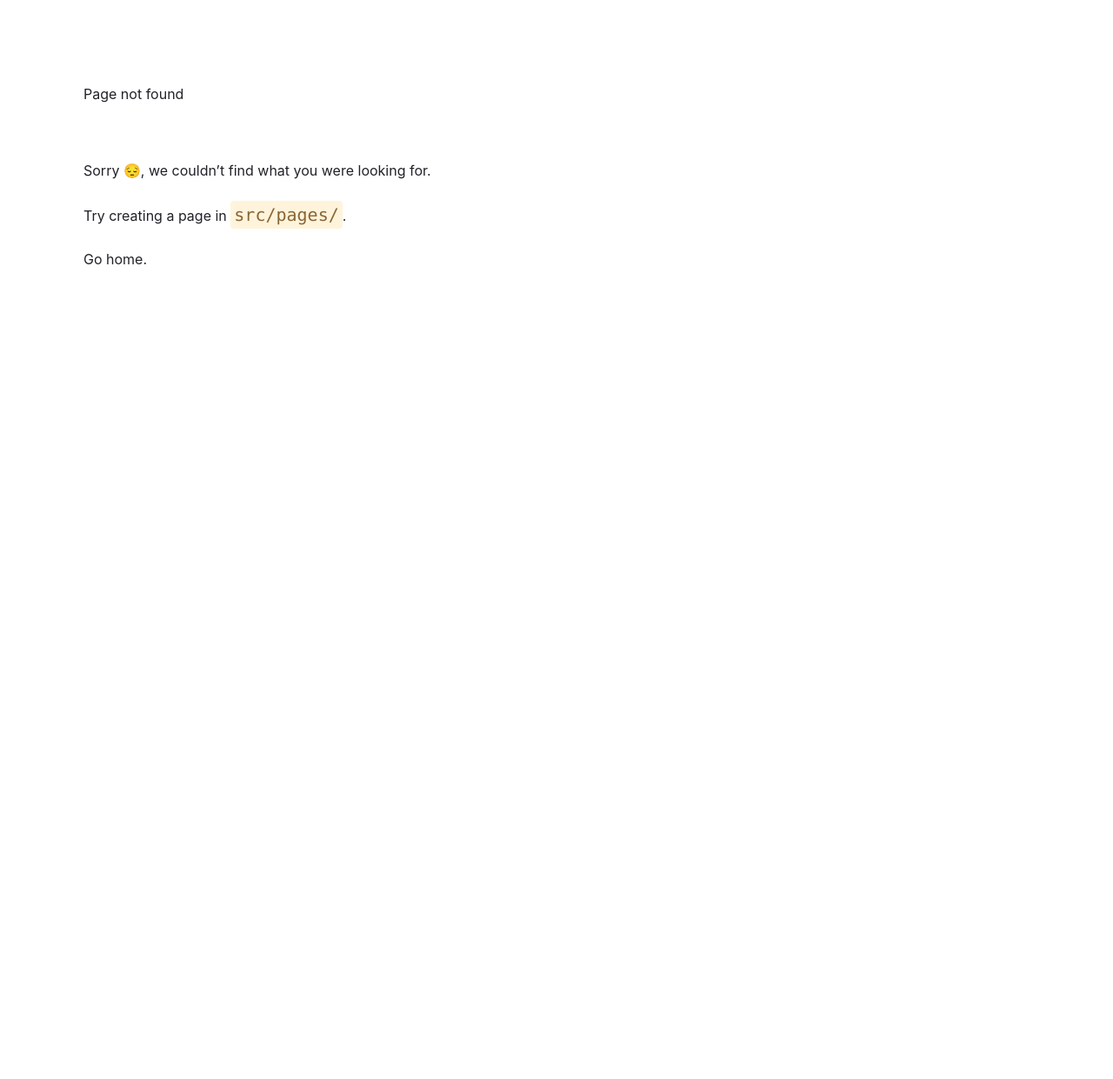
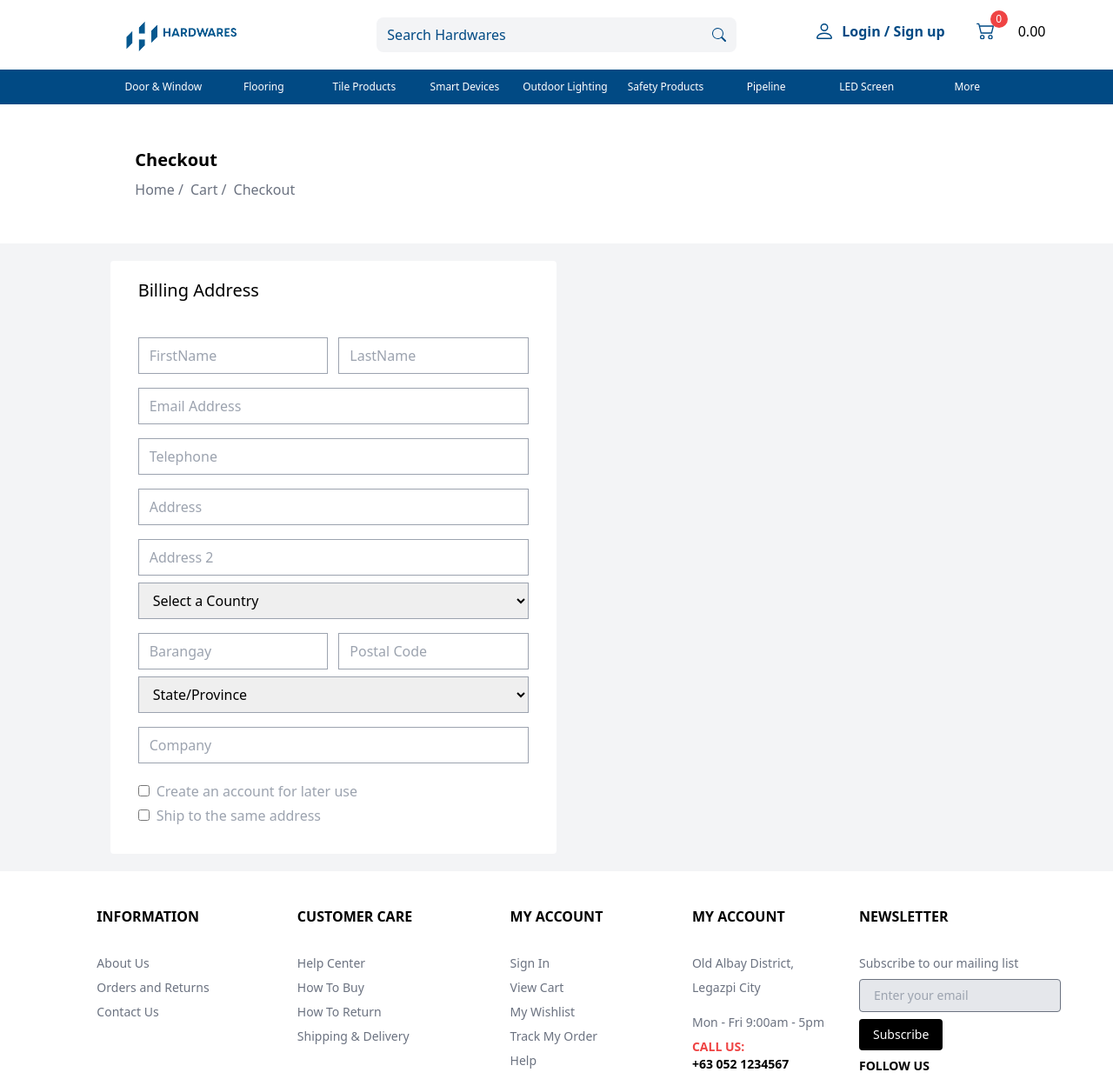
Before and after one commit to FredMadrona/Gatsby_EcommerceWebsite, a Gatsby site: page /Checkout in a window 1280 px wide. Before the commit this address had no page. Shown: the top 1241 px of the page at 87% size. Before the commit the page ends 800 px from the top, so only its background shows below. Built offline with nearby package versions, Linux system fonts and the light colour scheme; Gatsby itself is replaced by a stand-in of ours.

Commit message:
added Billing address form

```diff
--- a/src/components/Cart/CartContent.js
+++ b/src/components/Cart/CartContent.js
@@ -1,6 +1,7 @@
 import React from "react";
 import { StaticImage } from "gatsby-plugin-image";
 import { BsTrash3 } from "react-icons/bs";
+import { Link } from "gatsby";
 
 const CartContent = () => {
   return (
@@ -146,11 +147,11 @@ const CartContent = () => {
                 <p className="text-gray-300 text-center"> or </p>
               </div>
               <div className="w-full flex justify-center mt-1">
-                <button className="w-full bg-red-600 py-3 rounded m-1 border text-white text-sm hover:shadow-md hover:bg-red-700">
+               <Link to="../Checkout" className="w-full"> <button className="w-full bg-red-600 py-3 rounded m-1 border text-white text-sm hover:shadow-md hover:bg-red-700">
                   <p className="font-semibold hover:underline ">
                     PROCEED TO CHECKOUT
                   </p>
-                </button>
+                </button></Link>
               </div>
             </div>
             <div className="w-full flex flex-row justify-center gap-1 mt-5">
--- /dev/null
+++ b/src/components/Checkout/CheckoutContent.js
@@ -0,0 +1,186 @@
+import React, { useState } from "react";
+
+const CheckoutContent = () => {
+  const [formData, setFormData] = useState({
+    firstName: "",
+    lastName: "",
+    email: "",
+    telephone: "",
+    address1: "",
+    address2: "",
+    country: "",
+    barangay: "",
+    postalCode: "",
+    stateProvince: "",
+    company: "",
+    checkbox1: false,
+    checkbox2: false,
+  });
+
+  const handleChange = (e) => {
+    const { name, value, type, checked } = e.target;
+    const fieldValue = type === "checkbox" ? checked : value;
+
+    setFormData({
+      ...formData,
+      [name]: fieldValue,
+    });
+  };
+
+  const handleSubmit = (e) => {
+    e.preventDefault();
+    // Add your form submission logic here
+    console.log("Form submitted:", formData);
+  };
+
+  return (
+    <div>
+      <div className="grid grid-cols-12 bg-gray-100">
+        <div className="col-span-1"> </div>
+        <div className="col-span-10 flex flex-row gap-5 p-5">
+          <div className="w-[50%] bg-white rounded p-5">
+            <h1 className="text-xl ml-3 pb-5"> Billing Address</h1>
+            <form onSubmit={handleSubmit} className="p-3 flex flex-col">
+              <div className="flex flex-row gap-3 ">
+                <input
+                  type="text"
+                  name="firstName"
+                  value={formData.firstName}
+                  onChange={handleChange}
+                  placeholder="FirstName"
+                  className="w-full py-2 px-3 text-base mt-2 border border-gray-400"
+                />
+                <input
+                  type="text"
+                  name="lastname"
+                  value={formData.lastName}
+                  onChange={handleChange}
+                  placeholder="LastName"
+                  className="w-full py-2 px-3 text-base mt-2 border border-gray-400"
+                />
+              </div>
+              <input
+                type="email"
+                name="lastname"
+                value={formData.email}
+                onChange={handleChange}
+                placeholder="Email Address"
+                className="w-full py-2 px-3 text-base mt-4 border border-gray-400"
+              />
+              <input
+                type="tel"
+                name="telephone"
+                value={formData.telephone}
+                onChange={handleChange}
+                placeholder="Telephone"
+                className="w-full py-2 px-3 text-base mt-4 border border-gray-400"
+              />
+              <input
+                type="text"
+                name="address"
+                value={formData.address1}
+                onChange={handleChange}
+                placeholder="Address"
+                className="w-full py-2 px-3 text-base mt-4 border border-gray-400"
+              />
+              <input
+                type="text"
+                name="address2"
+                value={formData.address2}
+                onChange={handleChange}
+                placeholder="Address 2"
+                className="w-full py-2 px-3 text-base mt-4 border border-gray-400"
+              />
+
+              <select
+                name="country"
+                value={formData.country}
+                onChange={handleChange}
+
+                className="w-full py-2 px-3 text-base mt-2 border placeholder-gray-500 border-gray-400"
+              >
+                <option className="text-gray-500" value="" disabled>
+                 Select a Country
+                </option>
+                <option value="usa">Philippines</option>
+                <option value="canada">Japan</option>
+                <option value="uk">Taiwan </option>
+
+              </select>
+
+             <div className="flex flex-row gap-3">
+             <input
+                type="text"
+                name="barangay"
+                value={formData.barangay}
+                onChange={handleChange}
+                placeholder="Barangay"
+                className="w-full py-2 px-3 text-base mt-4 border border-gray-400"
+              />
+
+              <input
+                type="text"
+                name="postalCode"
+                value={formData.postalCode}
+                onChange={handleChange}
+                placeholder="Postal Code"
+                className="w-full py-2 px-3 text-base mt-4 border border-gray-400"
+              />
+             </div>
+
+             <select
+                name="country"
+                value={formData.stateProvince}
+                onChange={handleChange}
+
+                className="w-full py-2 px-3 text-base mt-2 border placeholder-gray-500 border-gray-400"
+              >
+                <option className="text-gray-500" value="" disabled>
+                 State/Province
+                </option>
+                <option value="usa">Albay</option>
+                <option value="canada">Aklan</option>
+
+              </select>
+
+              <input
+                type="text"
+                name="company"
+                value={formData.company}
+                onChange={handleChange}
+                placeholder="Company"
+                className="w-full py-2 px-3 text-base mt-4 border border-gray-400"
+              />
+              <label className=" text-md text-gray-400 mt-5">
+
+                <input
+                  type="checkbox"
+                  name="checkbox1"
+                  checked={formData.checkbox1}
+                  onChange={handleChange}
+                  className="mr-2"
+                />
+                Create an account for later use
+              </label>
+              <label className=" text-md text-gray-400 mt-1">
+
+                <input
+                  type="checkbox"
+                  name="checkbox2"
+                  checked={formData.checkbox2}
+                  onChange={handleChange}
+                  className="mr-2"
+                />
+                Ship to the same address
+              </label>
+               </form>
+          </div>
+          <div className="w-[40%]"></div>
+        </div>
+        <div className="col-span-1"></div>
+      </div>
+    </div>
+  );
+};
+
+export default CheckoutContent;
--- /dev/null
+++ b/src/components/Checkout/CheckoutNavTrail.js
@@ -0,0 +1,25 @@
+import React from 'react';
+
+const CheckoutNavTrail = () => {
+  return (
+    <div className='w-full h-40 grid grid-cols-12 items-center px-5'>
+      <div className="col-span-1"></div>
+        <div className="md:col-span-6 col-span-8 flex flex-col md:ml-3  pl-5 ">
+        <h2 className='font-semibold text-xl pb-2'>Checkout</h2>
+      {/* Links to other pages */}
+      <div>
+        <ol className='list-none flex space-x-2'>
+          <li className='flex items-center text-gray-500 hover:text-underline hover:cursor-pointer hover:text-primary'>Home /</li>
+          <li className='flex items-center text-gray-500 hover:text-underline hover:cursor-pointer hover:text-primary'>Cart /  </li>
+          <li className='flex items-center text-gray-500 hover:text-underline hover:cursor-pointer hover:text-primary'>Checkout</li>
+        </ol>
+      </div>
+        </div>
+        <div className='w-full col-span-1 md:grid-span-2 '>
+
+        </div>
+    </div>
+  );
+};
+
+export default CheckoutNavTrail;
--- /dev/null
+++ b/src/components/CheckoutPageLayout.js
@@ -0,0 +1,32 @@
+import * as React from 'react'
+import Navbar from "./NavBar/Nav_bar.js";
+import HorizontalMenu from "./NavBar/HorizontalMenu";
+import FooterMenu from "./Footer/FooterMenu.js";
+import PaymentFooter from "./Footer/PaymentFooter.js";
+import DropdownMenu from "./NavBar/DropdownMenu.js";
+import CheckoutNavTrail from './Checkout/CheckoutNavTrail.js';
+import CheckoutContent from './Checkout/CheckoutContent.js';
+
+
+const CheckoutPageLayout = () =>{
+
+    return(
+        <div>
+        <Navbar></Navbar>
+    <HorizontalMenu></HorizontalMenu>
+    <DropdownMenu> </DropdownMenu>
+   <CheckoutNavTrail></CheckoutNavTrail>
+   <CheckoutContent></CheckoutContent>
+    <FooterMenu></FooterMenu>
+    <PaymentFooter></PaymentFooter>
+
+    </div>
+
+    );
+
+
+
+}
+
+
+export default CheckoutPageLayout;
--- /dev/null
+++ b/src/pages/Checkout.js
@@ -0,0 +1,12 @@
+import React from "react"
+import CheckoutPageLayout from "../components/CheckoutPageLayout"
+
+const Checkout = () => {
+  return (
+    <div>
+   <CheckoutPageLayout></CheckoutPageLayout>
+    </div>
+  )
+}
+
+export default Checkout
```
Also changed, not shown: src/components/Cart/paypalpng.png (added).
